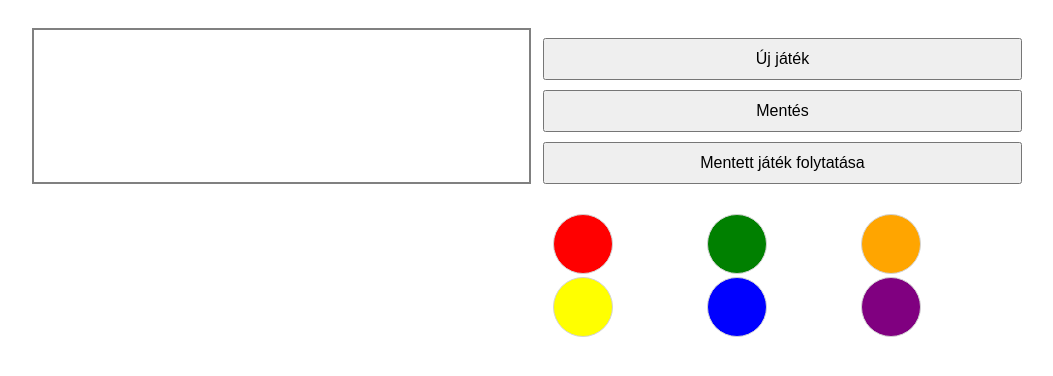
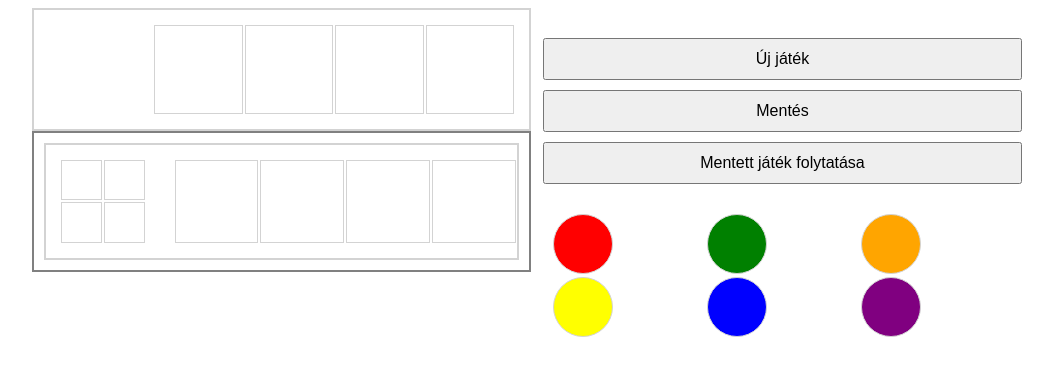
Before and after one commit to Bence1102/kodtoro_kozosmunka, a plain HTML site: page index.html in a window 1280 px wide. Shown: the whole page, without its empty margins (108-1161 px from the left). Drawn offline with Linux system fonts and the light colour scheme.

Commit message:
tipp szerkezet megjelenites

```diff
--- a/index.html
+++ b/index.html
@@ -10,7 +10,20 @@
   <body>
     <main>
       <div class="bal">
-        <div class="generalt"></div>
+        <div class="generalt">
+            <div class="jateksor">
+                <div class="visszajelzes">
+
+                </div>
+                <div class="sor">
+                  <div class="Elem"></div>
+                  <div class="Elem"></div>
+                  <div class="Elem"></div>
+                  <div class="Elem"></div>
+                </div>
+              </div>
+
+        </div>
         <div class="jatekter">
           <div class="jateksor">
             <div class="visszajelzes">
--- a/style.css
+++ b/style.css
@@ -8,7 +8,7 @@ main{
     grid-template-columns: 1fr 1fr;
     gap: 2px;
 }
-.generalt, .sor{
+ .sor{
     padding: 10px;
     display: grid;
     grid-template-columns: repeat(4, 1fr);
@@ -16,9 +16,16 @@ main{
 }
 .jatekter{
     padding: 10px;
+
+    border: 2px solid gray;
+}
+
+.jateksor {
     display: grid;
     grid-template-columns: 1fr 4fr;
-    border: 2px solid gray;
+    border: 2px solid lightgray;
+    padding: 5px;
+    gap: 10px;
 }
 .visszajelzes{
     padding: 10px;
@@ -29,6 +36,7 @@ main{
 }
 .vElem, .Elem{
     aspect-ratio: 1;
+    border: 1px solid lightgray;
 }
 .szinvalaszto{
     display: grid;
```
